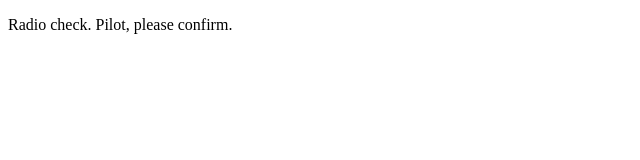
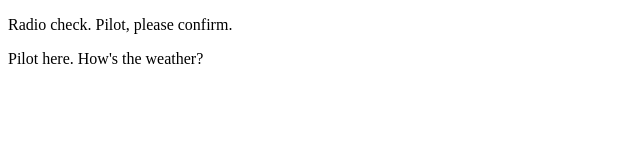
Before and after one commit to brivelarde/Launchcode-Studio, a plain HTML site: page index.html in a window 1280 px wide. Shown: the whole page, without its empty margins (0-640 px from the left). Drawn offline with Linux system fonts and the light colour scheme.

Commit message:
pilot first message

```diff
--- a/index.html
+++ b/index.html
@@ -2,5 +2,6 @@
 <html>
     <body>
         <p>Radio check. Pilot, please confirm.</p>
+        <p>Pilot here. How's the weather?</p>
     </body>
 </html>
```
